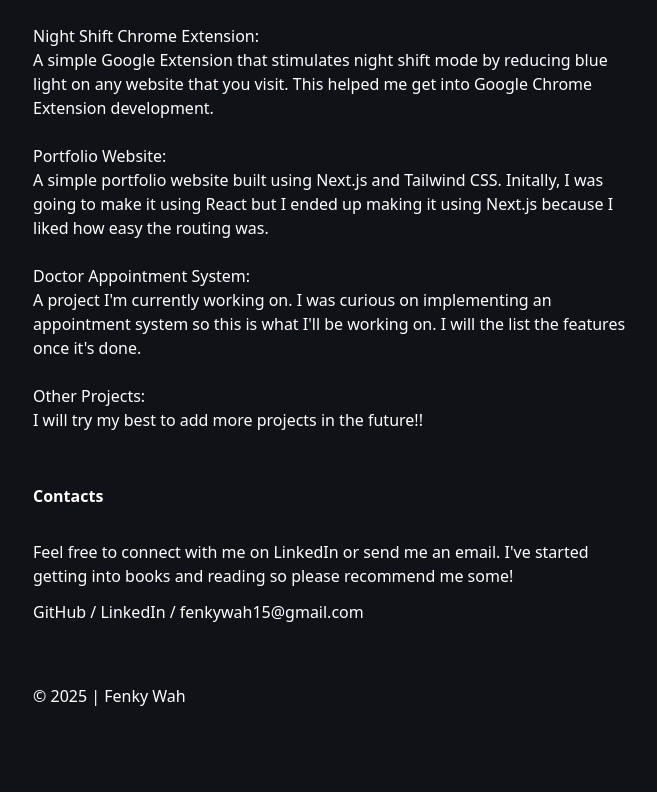
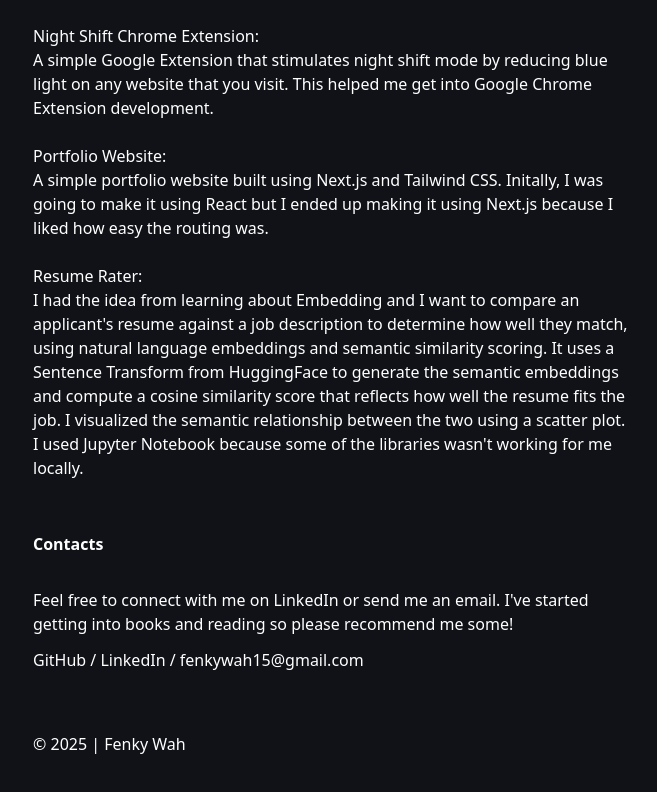
Before and after one commit to fenkur/my_portfolio, a Next.js app: page / in a window 1280 px wide. Shown: the part 686-1478 px from the top of the page, without its empty margins (307-964 px from the left). Before the commit the page ends 1438 px from the top, so only its background shows below. Built offline with nearby package versions, Linux system fonts and the light colour scheme.

Commit message:
Added Resume Rater Project

```diff
--- a/app/page.tsx
+++ b/app/page.tsx
@@ -57,18 +57,15 @@ export default function Home() {
               I liked how easy the routing was.
             </p>
 
-            <Link href="https://github.com/fenkur/doctor-appointment">
-              <h1>Doctor Appointment System:</h1>
+            <Link href="https://github.com/fenkur/resume-rater">
+              <h1>Resume Rater:</h1>
             </Link>
             <p>
-              A project I&apos;m currently working on. I was curious on implementing an appointment system so this is what I&apos;ll be working on.
-              I will the list the features once it&apos;s done.
+              I had the idea from learning about Embedding and I want to compare an applicant&apos;s resume against a job description to determine how well they match, using
+              natural language embeddings and semantic similarity scoring. It uses a Sentence Transform from HuggingFace to generate the semantic embeddings and compute a cosine similarity
+              score that reflects how well the resume fits the job. I visualized the semantic relationship between the two using a scatter plot. I used Jupyter Notebook because some
+              of the libraries wasn&apos;t working for me locally.
             </p>
-
-            <div>
-              <h1>Other Projects: </h1>
-              <p>I will try my best to add more projects in the future!!</p>
-            </div>
           </div>
         </section>
         <Contacts />
```
